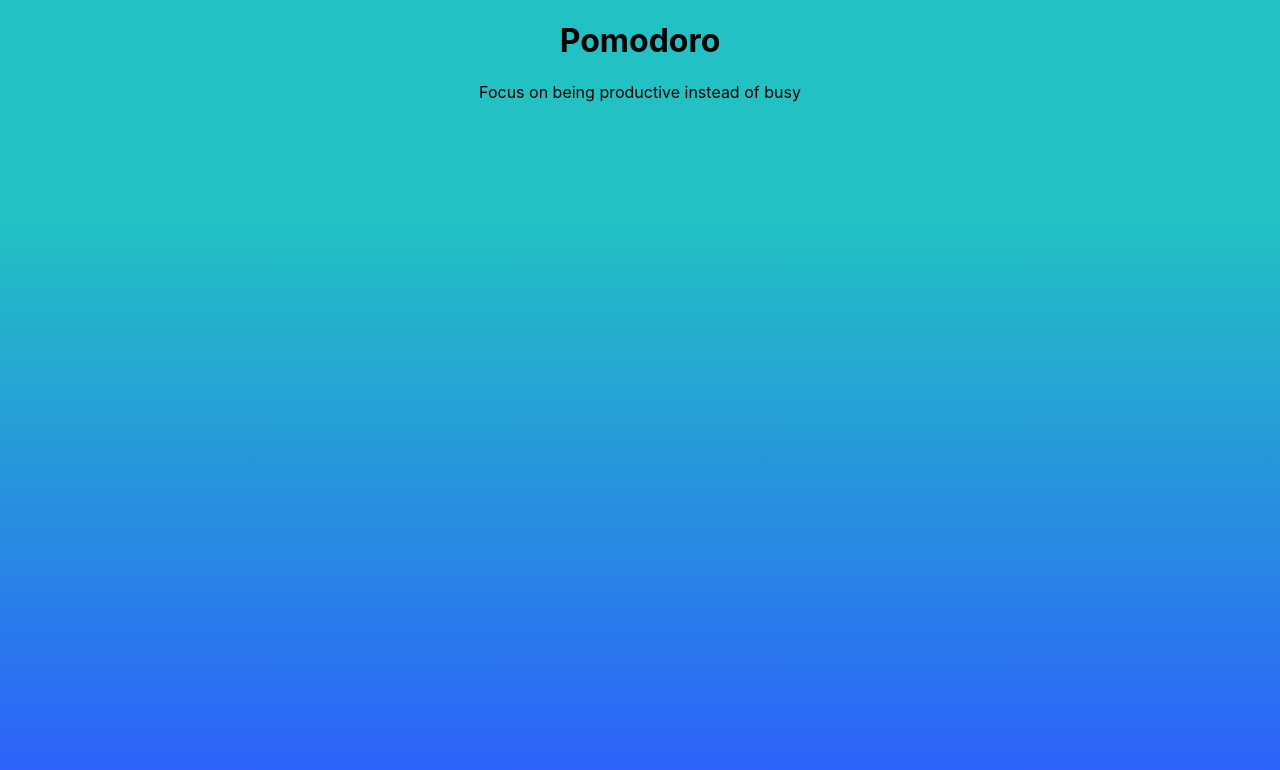
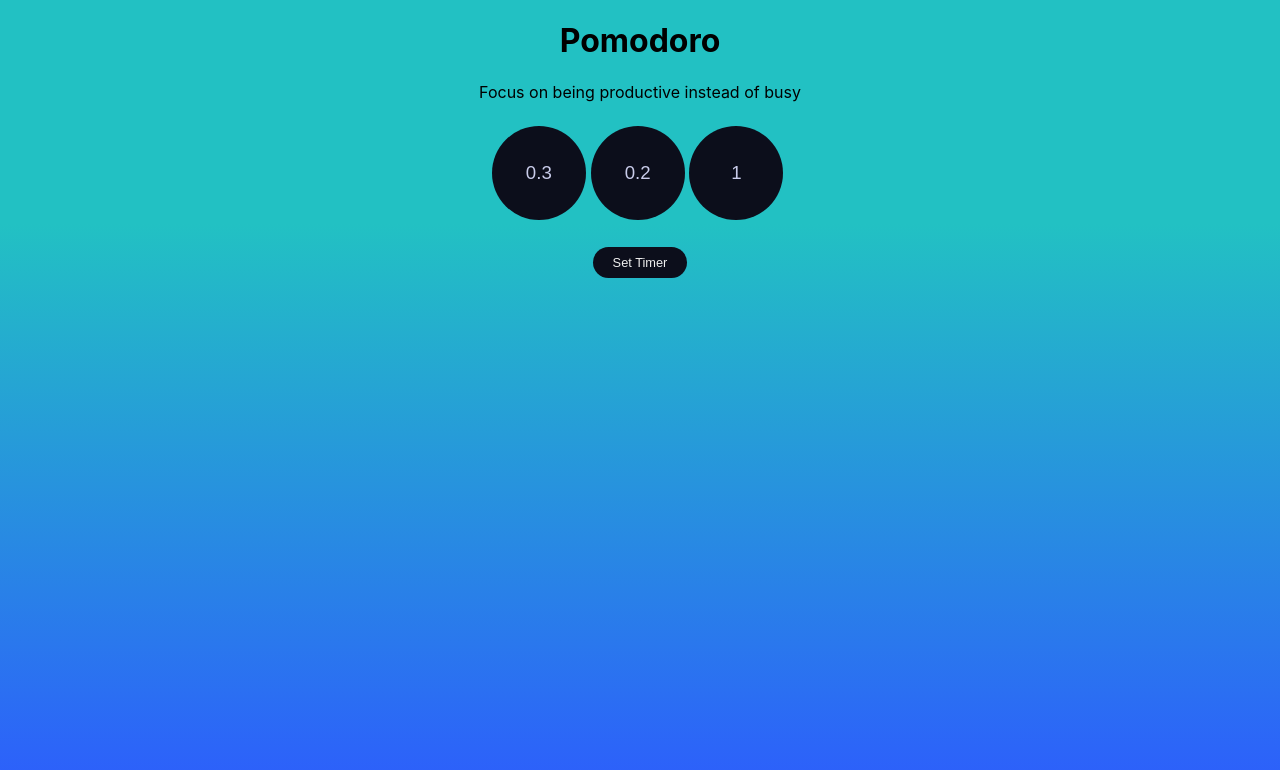
Before and after one commit to SumanaSattar/pomodoro-React, a React (Create React App) app: page / in a window 1280 px wide. Shown: the top 770 px of the page. Built offline with nearby package versions, Linux system fonts and the light colour scheme; the HTML template or start-up script is replaced by a standard one.

Commit message:
Timer added

```diff
--- a/src/App.js
+++ b/src/App.js
@@ -1,11 +1,13 @@
 import React from 'react';
 import './App.css';
+import SetPomodoro from './components/set-pomodoro.component';
 
 function App() {
   return (
     <div className='App'>
       <h1>Pomodoro</h1>
       <p>Focus on being productive instead of busy</p>
+      <SetPomodoro/>
     </div>
   );
 }
--- a/src/components/set-pomodoro.component.jsx
+++ b/src/components/set-pomodoro.component.jsx
@@ -1,7 +1,44 @@
+import Button from './button.component'
+import {useState} from 'react'
 const SetPomodoro = () => {
+    const [newTimer , setNewTimer] = useState({
+        work:0.3,
+        short:0.2,
+        long:1,
+        active:'work'
+    })
+    const handleChange=(e)=>{
+        const {name,value} = e.target;
+        switch (name) {
+            case 'work':
+                setNewTimer({...newTimer,work:parseInt(value)});
+                break;
+            case 'shortBreak':
+                setNewTimer({...newTimer,short:parseInt(value)});
+                break;
+            case 'longBreak':
+                setNewTimer({...newTimer,long:parseInt(value)});
+                break;
+            default:
+                break;
+        }
+        console.log(newTimer)
+    }
+    const handleSubmit = (e) => {
+        e.preventDefault();
+        console.log(newTimer)
+
+    }
     return (
-        <div>
-
+        <div className="form-container">
+            <form noValidate>
+                <div className="input-wrapper">
+                    <input className="input" name="work" onChange={handleChange} value={newTimer.work}/>
+                    <input className="input" name="shortBreak" onChange={handleChange} value={newTimer.short}/>
+                    <input className="input" name="longBreak" onChange={handleChange} value={newTimer.long}/>
+                </div>
+                 <Button title="Set Timer" clickHandle={handleSubmit}/>
+            </form>
         </div>
      );
 }
--- a/src/index.css
+++ b/src/index.css
@@ -20,3 +20,97 @@ code {
   font-family: source-code-pro, Menlo, Monaco, Consolas, 'Courier New',
     monospace;
 }
+
+.container {
+  color:#c9ccea;
+  display: flex;
+  flex-direction: column;
+  align-items: center;
+  justify-content: center;
+  min-height: 100vh;
+  background: rgb(39,42,85);
+  background: radial-gradient(circle, #1E2140 0%, #151932 65%);
+}
+
+.container h1 {
+  font-size:2.6rem;
+  margin-bottom:0.2rem;
+}
+
+.container .labels {
+  list-style: none;
+  display: flex;
+  text-transform: uppercase;
+  font-size: .8rem;
+  padding:.3rem .3rem;
+  background-color: #0C0E1B;
+  border-radius: 1.5rem;
+}
+
+.active-label {
+  color: #0C0E1B;
+  background-color: #FE6F6B;
+}
+
+.timer-container {
+  display: flex;
+  flex:2;
+  align-items: center;
+  justify-content: center;
+}
+
+.time-wrapper {
+  display: flex;
+  align-items: center;
+  justify-content: center;
+  height: 15rem;
+  width: 15rem;
+  border-radius: 7.5rem;
+  color:#efefef;
+  background: #151932;
+  font-size: 3.5rem;
+  box-shadow: 1rem 1.5rem 2rem rgba(0,0,0,0.6)
+}
+
+.button-wrapper {
+  display: flex;
+  align-items: center;
+  justify-content: center;
+  padding:2rem
+}
+
+button {
+  color:#efefef;
+  font-size:0.8rem;
+  padding: 0.5rem 1.2rem;
+  border:none;
+  border-radius:3rem;
+  margin:0.2rem;;
+  background:#0C0E1B;
+  min-width: 80px;
+  cursor: pointer;
+}
+
+.button-wrapper button.activve {
+  color: #0C0E1B;
+  background-color: #C9CCEA;
+  border: 1px solid #0C0E1B;
+}
+.form-container {
+  text-align: center;
+}
+.input-wrapper {
+  margin: 1.5rem;
+}
+.input-wrapper input {
+  height: 30px;
+  width: 30px;
+  padding: 2rem;
+  background-color: #0C0E1B;
+  color:#C9CCEA;
+  border: none;
+  border-radius: 50%;
+  margin-right: 0.3rem;
+  text-align: center;
+  font-size: 14pt;
+}
```
